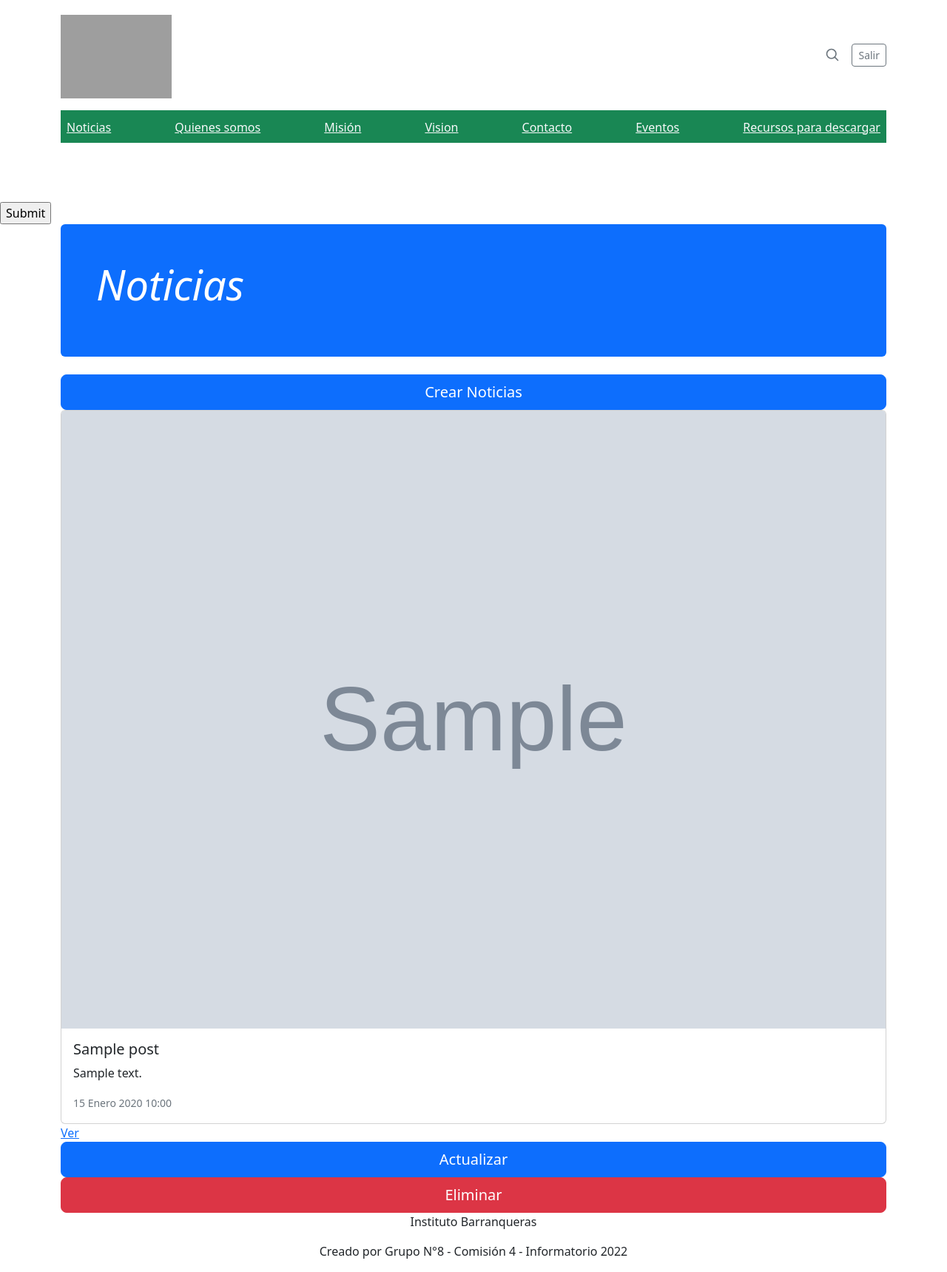
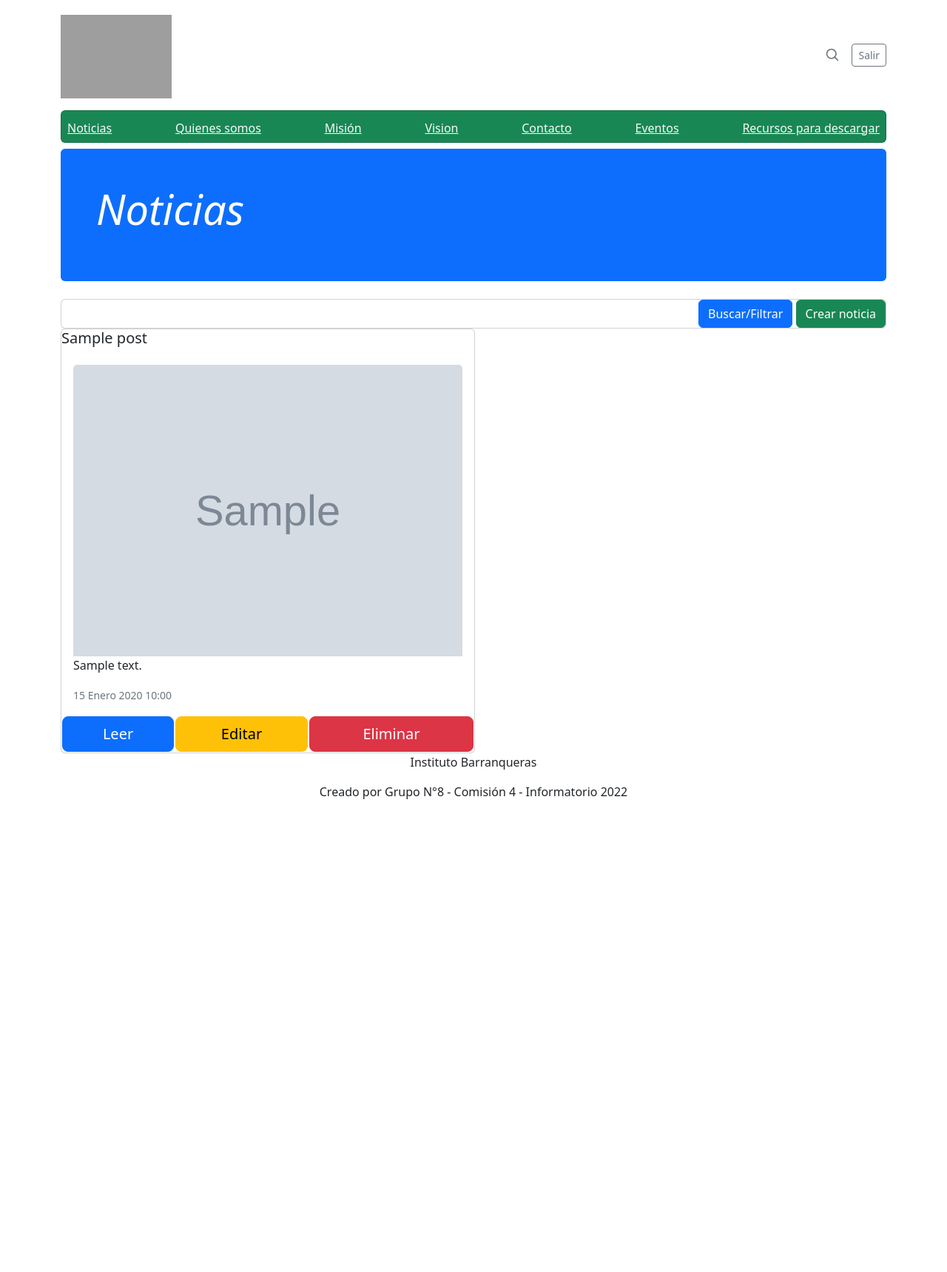
Before and after one commit to OctavioCazes/proyecto_blog, a Django app: page /noticias/ in a window 1280 px wide. Shown: the whole page at 74% size. After the commit the page ends 1080 px from the top, so only its background shows below. Run offline with Django 4.2, Linux system fonts and the light colour scheme; a user stored in the database is signed in; tables that the repository leaves empty hold one stand-in row (values such as "Sample post"); grey boxes marked "Sample" are stand-in pictures; lists and menus that the app fills with data are empty; parts of the project's set-up code (start-up, migrations or seed data) failed here and were passed over; grey boxes are pictures that could not be loaded.

Commit message:
algo más de estructura y css

```diff
--- a/proyecto_base/blog/models.py
+++ b/proyecto_base/blog/models.py
@@ -5,6 +5,7 @@ from random import choices
 from django.db import models
 from django.utils import timezone
 import django_filters
+
 
 
 class Categorias(models.Model):
--- a/proyecto_base/templates/base.html
+++ b/proyecto_base/templates/base.html
@@ -84,6 +84,7 @@
 					<svg xmlns="http://www.w3.org/2000/svg" width="20" height="20" fill="none" stroke="currentColor" stroke-linecap="round" stroke-linejoin="round" stroke-width="2" class="mx-3" role="img" viewBox="0 0 24 24"><title>Buscar</title><circle cx="10.5" cy="10.5" r="7.5"/><path d="M21 21l-5.2-5.2"/></svg>
 				</a>
 				{% if user.is_authenticated %}
+
 						<a class="btn btn-sm btn-outline-secondary" href="{% url 'logout'%}">Salir</a>
 				{% else %}
 						<a class="btn btn-sm btn-outline-secondary" href="{% url 'login'%}">Iniciar Sesión</a>
@@ -93,7 +94,7 @@
 	</header>
 
 
-  <div class="nav-scroller py-1 mb-2 text-bg-success">
+  <div class="card nav-scroller py-1 mb-2 text-bg-success">
     <nav class="nav d-flex justify-content-between fc-dark">
       <a class="p-2 link-light" href="{% url 'noticias'%}">Noticias</a>
       <a class="p-2 link-light" href="{% url 'quienes'%}">Quienes somos</a>
--- a/proyecto_base/templates/noticias.html
+++ b/proyecto_base/templates/noticias.html
@@ -1,7 +1,7 @@
 {% extends "base.html" %}
 
 {% block contenido %}
-{% include 'templates_blog/filter.html' %}
+
 <main class="container">
   <div class="p-4 p-md-5 mb-4 rounded text-bg-primary">
     <div class="col-md-6 px-0">
@@ -10,26 +10,44 @@
       </p>
     </div>
   </div>
+  <div class="card">
   {% if user.is_superuser %}
-    <a href="{% url 'blog:crear' %}"><button class="w-100 btn btn-lg btn-primary">Crear Noticias</button></a>
-  {% endif %}
-{% for p in post %}
+  <div class="d-grid gap-2 d-md-block text-end">
+    <button class="btn btn-primary" type="button">Buscar/Filtrar</button>
+    <a href="{% url 'blog:crear' %}"><button class="btn btn-success" type="button">Crear noticia</button></a>
+  </div>
+  </div>
+   {% endif %}
+  {% for p in post %}
     <div class="col">
-      <div class="card">
-        <img src="{{p.imagenes.url}}" class="card-img-top" alt="...">
+      <div class="card" style=" width: 35rem;">
+
+        <h5 class="card-title">{{p.titulo_not}}</h5>
+
         <div class="card-body">
-          <h5 class="card-title">{{p.titulo_not}}</h5>
+          <img src="{{p.imagenes.url}}" class="card-img-top" width="30" alt="...">
           <p class="card-text">{{p.excerpt}}</p>
           <p class="card-text"><small class="text-muted">{{p.published}}</small></p>
         </div>
-      </div>
-    </div>
-      <a href="{% url 'blog:blog' p.id %}"> Ver </a>
 
+
+    <table>
+      <tr>
+        <th>
+      <a href="{% url 'blog:blog' p.id %}"><button class="w-100 btn btn-lg btn-primary">Leer</button></a>
+        </th>
     {% if user.is_superuser %}
-      <a href="{% url 'blog:actualizar' p.id %}"><button class="w-100 btn btn-lg btn-primary">Actualizar</button></a>
+      <th>
+      <a href="{% url 'blog:actualizar' p.id %}"><button class="w-100 btn btn-lg btn-warning">Editar</button></a>
+      </th>
+      <th>
       <a href="{% url 'blog:eliminar' p.id %}"><button class="w-100 btn btn-lg btn-danger">Eliminar</button></a>
     {% endif %}
+    </th>
+    </tr>
+  </table>
+        </div>
+  </div>
   </div>
 
 {% endfor %}
```
Also changed, not shown: proyecto_base/templates/templates_blog/actualizar.html (+7 -5 lines), proyecto_base/templates/templates_blog/eliminar.html (+17 -8 lines).
